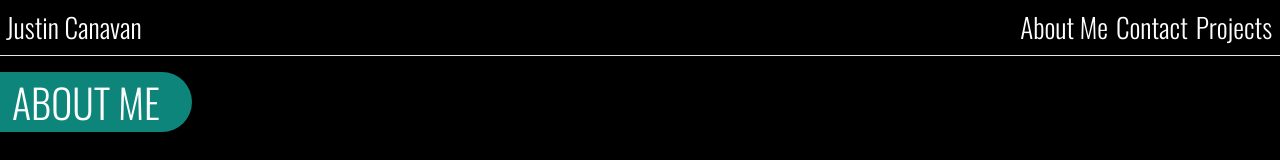
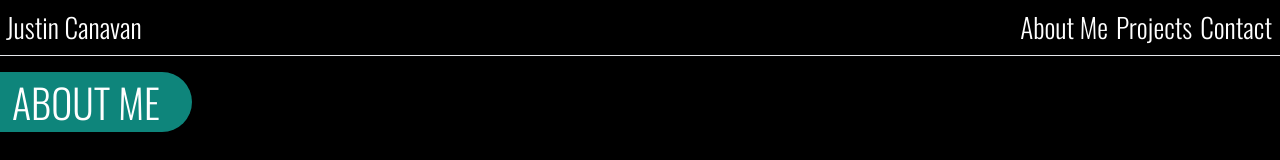
Before and after one commit to justincanavandev/vite-portfolio, a React (Vite) app in the folder vite-portfolio/: page / in a window 1280 px wide. Shown: the top 160 px of the page. Built offline with nearby package versions, Linux system fonts and the light colour scheme; a web font is replaced by a local one.

Commit message:
switched order of nav links from hamburger to match the order on main page

```diff
--- a/vite-portfolio/src/components/NavLinks.tsx
+++ b/vite-portfolio/src/components/NavLinks.tsx
@@ -4,7 +4,7 @@ import { GlobalContext } from "../context/GlobalContext"
 import { Link } from "react-router-dom"
 
 export default function NavLinks() {
-  const projectLinks = ["/#about-me", "/#contact", "/#projects"]
+  const projectLinks = ["/#about-me", "/#projects", "/#contact",]
   const { isModalOpen, setIsModalOpen, openOrClose, setOpenOrClose } =
     useContext(GlobalContext)
 
```
